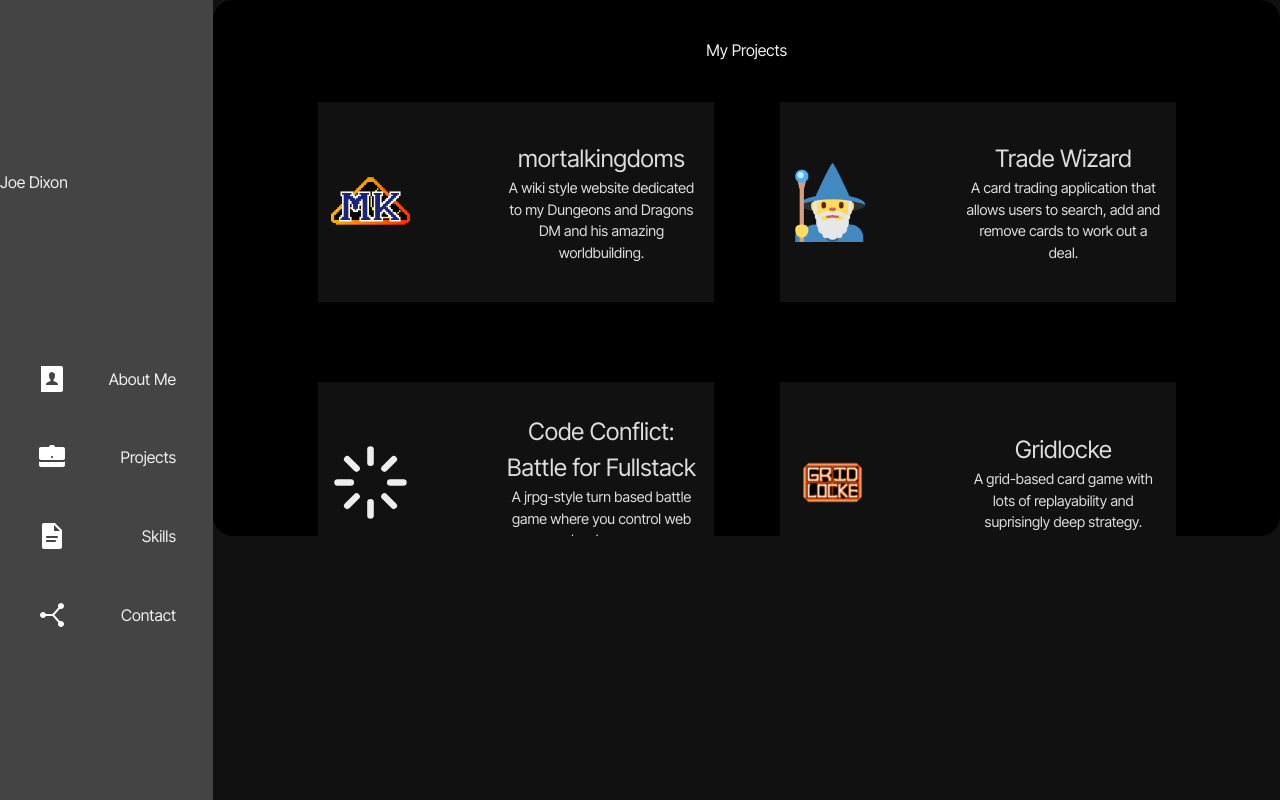
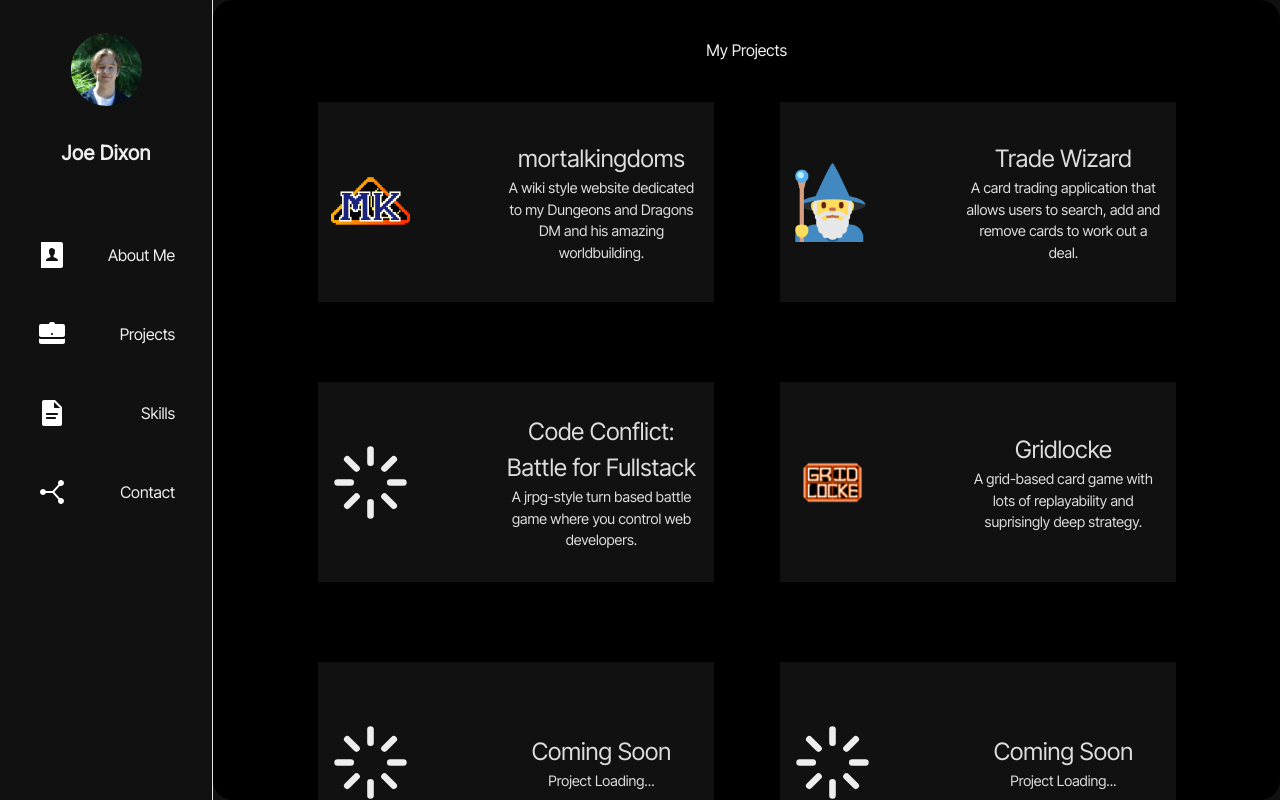
Before and after one commit to joerdixon/my-portfolio-2, a React (Create React App) app: page / in a window 1280 px wide. Both pictures are taken after a click on the element "Projects". Built offline with nearby package versions, Linux system fonts and the light colour scheme.

Commit message:
navbar reformated

```diff
--- a/src/components/Frameponents/Header/Header.jsx
+++ b/src/components/Frameponents/Header/Header.jsx
@@ -1,12 +1,16 @@
 // Import React
 import React from "react";
 import Navigation from './Navigation/Navigation'
+import headshot from '../../../assets/niceheadshot.jpg'
 
 function Header(props) {
     return (
-        <div className='flex flex-col justify-evenly w-1/6 mx-auto my-0 bg-alt-bg'>
-            {/* Nameplate on the left */}
-            <h1 className=''>Joe Dixon</h1>
+        <div className='flex flex-col justify-top w-1/6 border-r'>
+            {/* Nameplate*/}
+            <div className="flex flex-col justify-evenly h-1/4 items-center mb-10">
+                <img className="rounded-full w-1/3" src={headshot} alt="A picture of Joe Dixon" />
+                <h1 className='text-center text-xl font-semibold tracking-wide'>Joe Dixon</h1>
+            </div>
             {/* Navbar */}
             <Navigation view={props.view} setView={props.setView} />
         </div>
--- a/src/components/Pages/About/About.jsx
+++ b/src/components/Pages/About/About.jsx
@@ -5,7 +5,7 @@ import headshot from '../../../assets/niceheadshot.jpg'
 
 function About(props) {
     return (
-        <div className='h-2/3 flex justify-evenly items-center w-5/6'>
+        <div className='flex justify-evenly items-center w-5/6'>
             <div className='w-1/4 flex justify-around'>
                 <img className='w-full rounded-full my-0 mx-auto' src={headshot} alt="Me!" />
             </div>
--- a/src/components/Pages/Contact/Contact.jsx
+++ b/src/components/Pages/Contact/Contact.jsx
@@ -35,7 +35,7 @@ function Contact() {
     }
 
     return (
-        <div className='footer-container w-5/6 my-0 mx-auto flex justify-evenly items-center h-1/6'>
+        <div className='footer-container w-5/6 my-0 mx-auto flex justify-evenly items-center'>
             <ul className='footer-links w-full flex justify-evenly items-center h-2/3'>
                 {/* Linked In */}
                 <a className="transition-transform-colors hover:bg-li-blue hover:-translate-y-1 duration-500 rounded-full" href="https://www.linkedin.com/in/joerdixon/" target='_blank' name="Link to Joe's LinkedIn"><img className="footerlink" src={lisvg} alt="LinkedIn logo" /></a>
--- a/src/components/Pages/Projects/Project/Project.jsx
+++ b/src/components/Pages/Projects/Project/Project.jsx
@@ -80,7 +80,7 @@ function Project() {
     return (
         <div className='work-container'>
             <div className='project-container'>
-                <h1 className='project-hero'>My Projects</h1>
+                <h1 className='text-center w-full'>My Projects</h1>
                 {projectCards}
             </div>
         </div>
--- a/src/components/Pages/Projects/Projects.css
+++ /dev/null
@@ -1,20 +0,0 @@
-.project-hero {
-    margin: 0 auto;
-    text-align: center;
-}
-
-.project-container {
-    /* Layout */
-    height: 67vh;
-    margin: 0 auto;
-    padding: 3vw;
-    overflow: auto;
-    /* Deco */
-    background-color: #000;
-    border-radius: 20px;
-    /* Flex Settings */
-    display: flex;
-    justify-content: space-evenly;
-    flex-wrap: wrap;
-    align-items: center;
-}
--- a/src/components/Pages/Projects/Projects.jsx
+++ b/src/components/Pages/Projects/Projects.jsx
@@ -1,6 +1,5 @@
 import React from 'react';
 import Project from './Project/Project'
-import "./Projects.css"
 
 function Projects() {
     return (
--- a/src/styles.css
+++ b/src/styles.css
@@ -20,6 +20,22 @@
         align-items: center;
         /* Deco */
         text-align: left;
+    }
+
+    .project-container {
+            /* Layout */
+    height: 100vh;
+    margin: 0 auto;
+    padding: 3vw;
+    overflow: auto;
+    /* Deco */
+    background-color: #000;
+    border-radius: 20px;
+    /* Flex Settings */
+    display: flex;
+    justify-content: space-evenly;
+    flex-wrap: wrap;
+    align-items: center;
     }
 }
 
```
